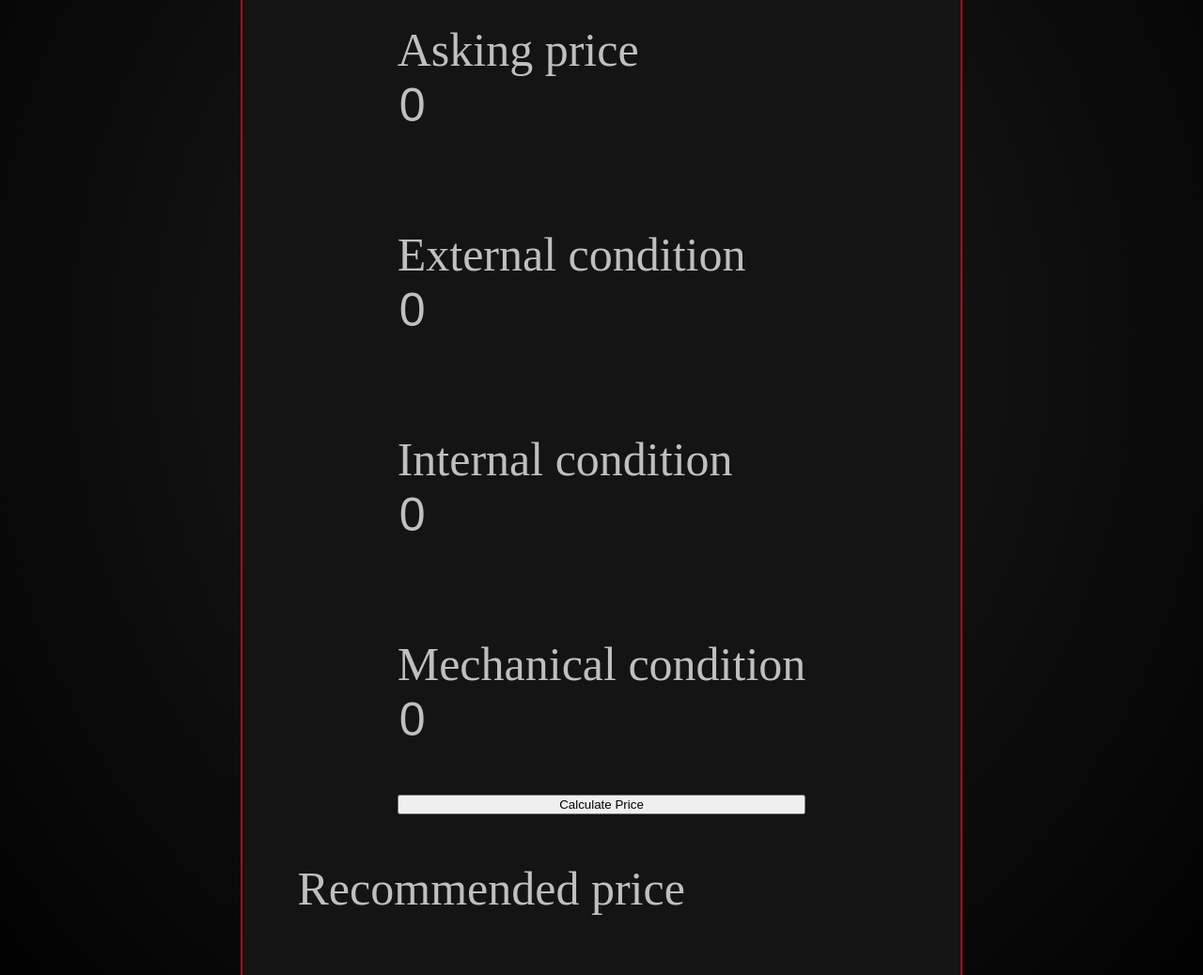
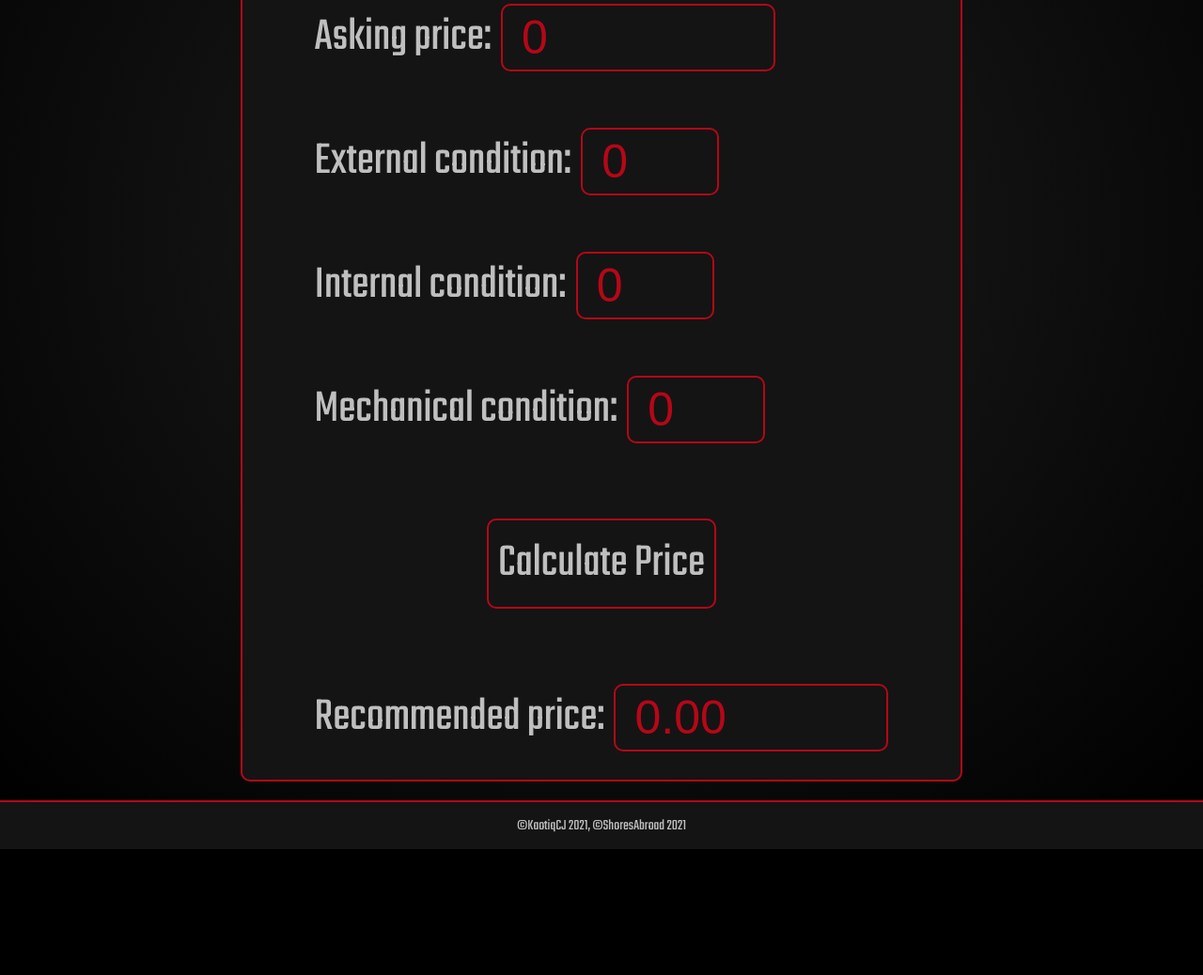
Before and after one commit to arthurcj2023/Project-1, a plain HTML site: page pricing.html in a window 1280 px wide. Shown: the part 464-1502 px from the top of the page at 94% size. After the commit the page ends 1368 px from the top, so only its background shows below. Drawn offline with Linux system fonts and the light colour scheme; a web font is replaced by a local one.

Commit message:
Added small changes to the home page and the inspection page. Finished formatting pricing page.

```diff
--- a/css/inspection.css
+++ b/css/inspection.css
@@ -75,3 +75,8 @@
     margin-left: 5%;
     margin-right: 5%;
 }
+
+.form-row {
+    display: flex;
+    flex-direction: row;
+}
--- a/css/pricing.css
+++ b/css/pricing.css
@@ -8,6 +8,7 @@ input[type=number]::-webkit-inner-spin-button,
 input[type=number]::-webkit-outer-spin-button {
   -webkit-appearance: none;
   margin: 0;
+
 }
 
 form {
@@ -22,7 +23,6 @@ form {
 .price-calculator-box {
     display: flex;
     font-size: 50px;
-    display:flex;
     flex-direction: column;
     background-color: var(--BoxColor);
     margin-left: 20%;
@@ -47,8 +47,43 @@ form {
 .number {
     display: flex;
     font-size: 50px;
-    color: var(--TextColor);
+    color: var(--LineColor);
     border: none;
+    padding-left: 20px;
     background-color: var(--BoxColor);
     background-color: var(--BoxColor);
+    border: 2px solid var(--LineColor);
+    margin-left: 10px;
+    border-radius: 10px;
 }
+
+.form-row {
+    font-family: 'Teko', sans-serif;
+    display: flex;
+    flex-direction: row;
+    margin: 30px;
+}
+
+.form-submit-row
+{
+    align-self: center;
+    text-align: center;
+}
+
+.dollars {
+    color: var(--LineColor);
+}
+
+.form-submit {
+    margin-top: 50px;
+    margin-bottom: 50px;
+    font-family: 'Teko', sans-serif;
+    font-size: 50px;
+    display: flex;
+    padding: 10px;
+    align-self: center;
+    color: var(--TextColor);
+    background-color: var(--BoxColor);
+    border: 2px solid var(--LineColor);
+    border-radius: 10px;
+}
--- a/pricing.html
+++ b/pricing.html
@@ -26,7 +26,8 @@
         </div>
         <div class="flex-body">
             <h1 class="page-header">Pricing guide</h1>
-            <p class="main-paragraph">This pricing calculator should be able to give you an accurate value of the vehicle
+            <p class="main-paragraph">This pricing calculator should be able to give you an accurate value of the
+                vehicle
                 you are looking to purchase. Taking factors from the inspection portion of the site, rate the condition
                 of each major category of the vehicle on a scale from 0-10. 0 is equivalent to scrap metal, and 10 is
                 equivalent to fresh off of the factory line. Once you plug in those values press the Calculate Price
@@ -35,19 +36,31 @@
                 is bound to be in the future.</p>
             <div class="price-calculator-box">
                 <form name="price-calculator">
-                    <p>Asking price
-                    <input class="number" type="number" min="0" max="1000000" value="0"
-                            name="AskingPrice">
-                    </p>
-                    <p>External condition <input class="number" type="number" min="0" max="10" value="0"
-                            name="ExternalCondition"></p>
-                    <p>Internal condition <input class="number" type="number" min="0" max="10" value="0"
-                            name="InternalCondition"></p>
-                    <p>Mechanical condition <input class="number" type="number" min="0" max="10" value="0"
-                            name="MechanicalCondition"></p>
-                    <input type="button" value="Calculate Price" onClick="calculatePrice(this.form, this.output)">
+                    <div class="form-row">
+                        Asking price:
+                        <input class="number" type="number" min="0" max="1000000" value="0" name="AskingPrice">
+                    </div>
+                    <div class="form-row">
+                        External condition: <input class="number" type="number" min="0" max="10" value="0"
+                            name="ExternalCondition">
+                    </div>
+                    <div class="form-row">
+                        Internal condition: <input class="number" type="number" min="0" max="10" value="0"
+                            name="InternalCondition">
+                    </div>
+                    <div class="form-row">
+                        Mechanical condition: <input class="number" type="number" min="0" max="10" value="0"
+                            name="MechanicalCondition">
+                    </div>
+                    <div class="form-submit-row">
+                        <input class="form-submit" type="button" value="Calculate Price"
+                            onClick="calculatePrice(this.form, this.output)">
+                    </div>
+                    <div class="form-row">
+                        Recommended price: <input class="number" type="number" id="Output" min="0" max="1000000"
+                            value="0.00" readonly>
+                    </div>
                 </form>
-                <p>Recommended price <input class="number" type="number" id="Output" readonly></p>
             </div>
         </div>
         <div class="flex-footer">
```
